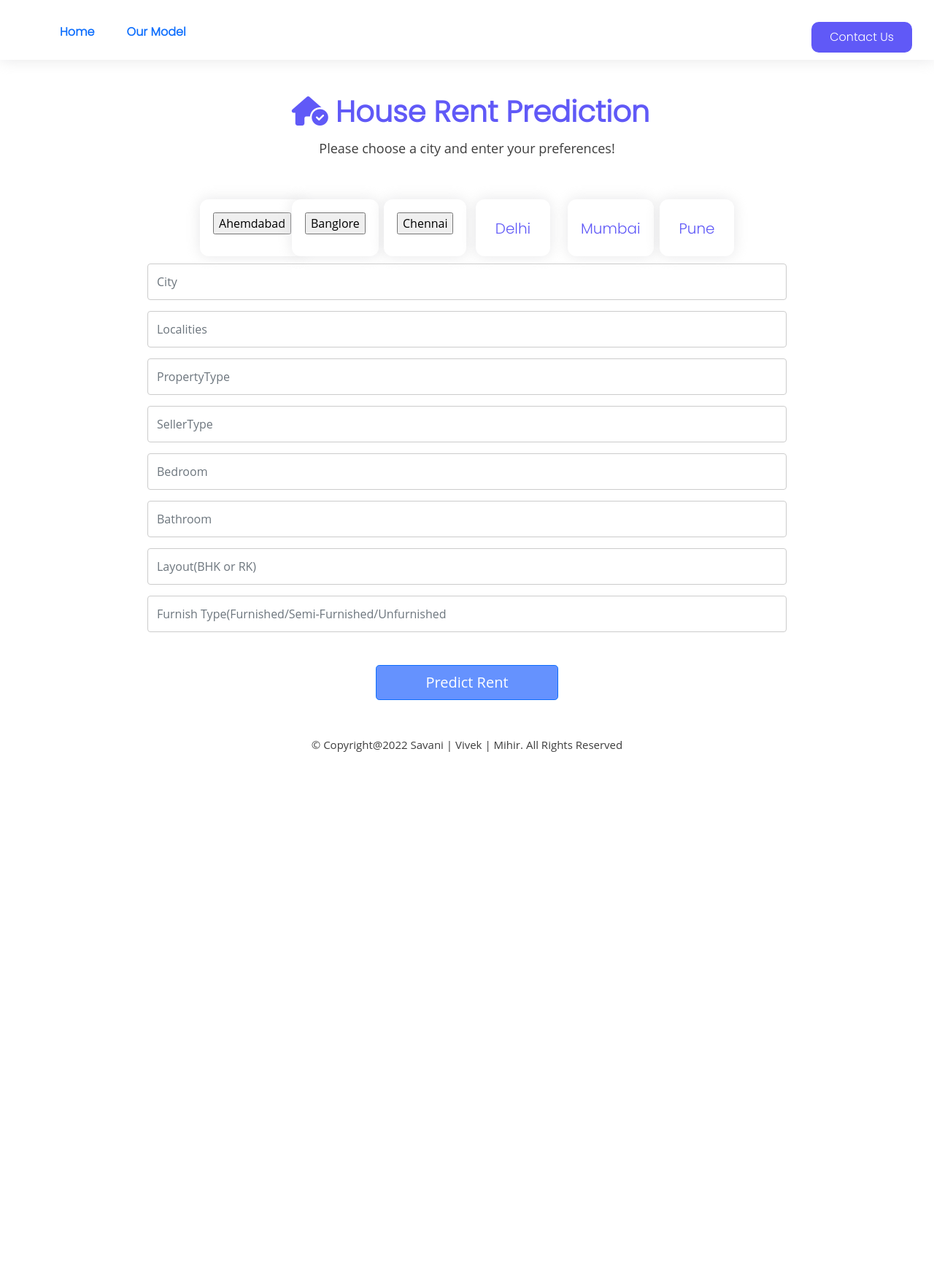
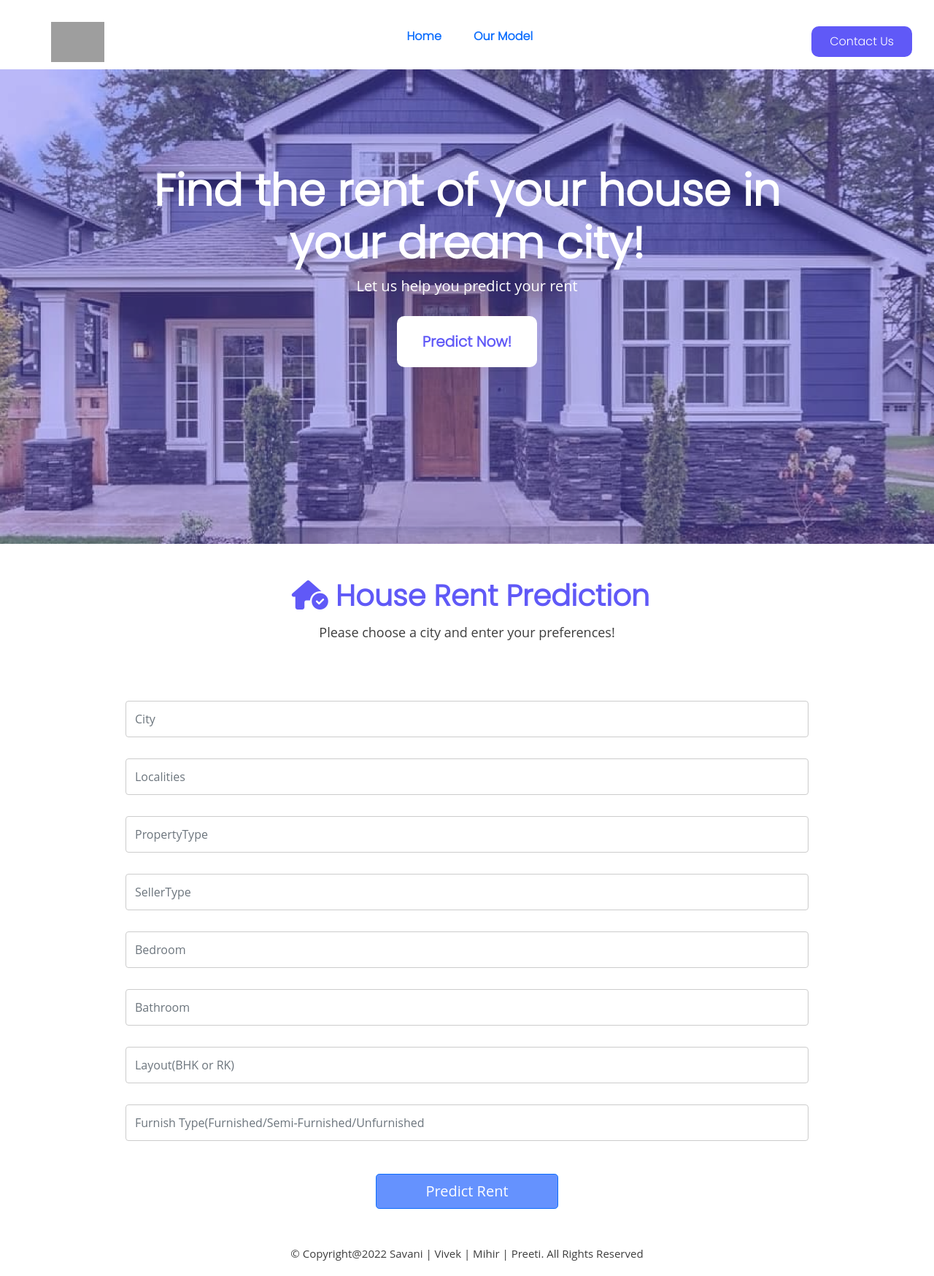
Before and after one commit to aadi2305/house-price-prediction, a Django app: page / in a window 1280 px wide. Shown: the whole page at 73% size. Before the commit the page ends 1030 px from the top, so only its background shows below. Run offline with Django 4.2, Linux system fonts and the light colour scheme; some libraries are stand-ins or nearby versions; grey boxes are pictures that could not be loaded.

Commit message:
front end

```diff
--- a/server/predictor/templates/index.html
+++ b/server/predictor/templates/index.html
@@ -5,7 +5,9 @@
     <meta http-equiv="X-UA-Compatible" content="IE=edge">
     <meta name="viewport" content="width=device-width, initial-scale=1.0">
     <title>House Rent Prediction</title>
+
     <script src="https://kit.fontawesome.com/6d0dc241b2.js" crossorigin="anonymous"></script>
+    <link rel="icon" href="assets/imgs/favicon.ico">
     <!-- <link href="/styles.css" rel="stylesheet"> -->
     <link rel="preconnect" href="https://fonts.googleapis.com">
     <link rel="preconnect" href="https://fonts.gstatic.com" crossorigin>
@@ -70,15 +72,26 @@
         }
         .form-group{
             text-align: center;
-            padding: 10px 120px 5px 120px;
+            padding: 10px 90px 5px 90px;
             outline: none;
+            min-width: 300px;
+            display: flex;
+            flex-direction: column-reverse;
+            position: relative;
+            padding-top: 1.5rem;
         }
         input[type=text], select, textarea {
-            width: 100%;
+            /* width: 100%; */
             padding: 12px;
             border: 1px solid #ccc;
             border-radius: 4px;
+            box-sizing: border-box;
             resize: vertical;
+            min-width: 200px;
+        }
+        input[type=submit]{
+            background-color: #6059f7;
+            color: white;
         }
         .form .btn{
             margin-top: 40px;
@@ -186,22 +199,102 @@
             max-height: 80px;
             margin: 10px 30px;
         }
+        #hero{
+            padding: 40px;
+            text-align: center;
+            background-image: url('assets/imgs/house1.png');
+            background-repeat: no-repeat;
+            background-attachment: fixed;
+            background-size: cover;
+            min-height: 650px;
+        }
+        #hero h1{
+            font-size: 60px;
+            font-family: "Poppins", sans-serif;
+            font-weight: 1000;
+            color:white;
+            padding: 90px 100px;
+            padding-bottom: 0;
+            align-items: center;
+            text-align: center;
 
-
-
+        }
+        #hero p{
+            padding: 10px;
+            padding-top: 0;
+            font-size: 20px;
+            color:white;
+            text-align: center;
+        }
+        #hero img{
+            max-height: 300px;
+        }
+        #hero button{
+            padding: 20px 35px;
+            background-color: white;
+            color: #6059f7;
+            border: none;
+            border-radius: 10px;
+            cursor: pointer;
+            transition: all 0.6 ease 0s;
+            text-align: center;
+            align-items: center;
+            font-weight: 700;
+            font-size: 20px;
+        }
+        #hero .introBtn{
+            text-align: center;
+            align-items: center;
+        }
     </style>
 </head>
 <body>
     <header id="header">
-        <!-- <img src="assets/CSS/logo.svg" alt="logo" class="logo"> -->
+            <img src="assets/CSS/logo.svg" alt="logo" class="logo">
             <nav>
                 <ul class="navLinks">
                     <li><a href="/">Home</a></li>
                     <li><a href="/about">Our Model</a></li>
                 </ul>
             </nav>
+
             <a href="" class="cta"><button class="btn">Contact Us</button></a>
+
     </header>
+    <!-- <nav>
+        <div class="navContainer">
+            <img src="assets/CSS/logo.svg" alt="" class="logo">
+            <div class="menu">
+                <ul class="navLinks">
+                    <li><a href="/">Home</a></li>
+                    <li><a href="/about">Our Model</a></li>
+                </ul>
+
+            </div>
+            <button class="hamburger">
+                <span></span>
+                <span></span>
+                <span></span>
+            </button>
+        </div>
+
+    </nav> -->
+
+    <section id="hero" class="hero">
+        <div class="container">
+            <div class="row">
+                    <div class="mb-5 mb-lg-0 text-center text-lg-start" data-aos="flip-up">
+                        <h1>Find the rent of your house in your dream city!</h1>
+                        <p>Let us help you predict your rent</p>
+                        <div class="introBtn">
+                            <a href="#intro"><button class="btn">Predict Now!</button></a>
+                        </div>
+
+                </div>
+            </div>
+        </div>
+    </section>
+
     <section id="intro" class="intro d-flex align-items-center">
         <div class="container-fluid" data-aos="fade-up">
             <h1 class="title"><i class="fa-solid fa-house-circle-check"></i>House Rent Prediction</h1>
@@ -210,52 +303,10 @@
     </section>
 
     <section id="form" class="form">
-        <div class="container">
-            <form action="" method="POST">
+        <div class="container"  data-aos="flip-up">
+            <form action="" method="POST" class="card-form">
                 {% csrf_token %}
-                <section id="city" class="city">
-                    <div class="form">
-
-                    </div>
-                    <div class="container">
-                        <div class="row">
-                            <div class="col-md-6 col-lg-2 d-flex align-items-stretch mb-5 mb-lg-0">
-                                <div class="cityBox" data-aos="flip-up" data-aos-delay="100">
-                                    <input type="button" value="Ahemdabad" name="city">
-                                </div>
-                            </div>
-                            <div class="col-md-6 col-lg-2 d-flex align-items-stretch mb-5 mb-lg-0">
-                                <div class="cityBox">
-                                    <!-- <h5 class="title">Bangalore</h5> -->
-                                    <input type="button" value="Banglore" name="city">
-                                </div>
-                            </div>
-                            <div class="col-md-6 col-lg-2 d-flex align-items-stretch mb-5 mb-lg-0">
-                                <div class="cityBox">
-                                    <!-- <h5 class="title">Chennai</h5>
-                                     -->
-                                     <input type="button" value="Chennai" name="city">
-                                </div>
-                            </div>
-                            <div class="col-md-6 col-lg-2 d-flex align-items-stretch mb-5 mb-lg-0">
-                                <div class="cityBox">
-                                    <h5 class="title">Delhi</h5>
-                                </div>
-                            </div>
-                            <div class="col-md-6 col-lg-2 d-flex align-items-stretch mb-5 mb-lg-0">
-                                <div class="cityBox">
-                                    <h5 class="title">Mumbai</h5>
-                                </div>
-                            </div>
-                            <div class="col-md-6 col-lg-2 d-flex align-items-stretch mb-5 mb-lg-0">
-                                <div class="cityBox">
-                                    <h5 class="title">Pune</h5>
-                                </div>
-                            </div>
-                        </div>
-                    </div>
-
-                </section>
+                <!-- card form = form group    input = form-group   text=form-control-->
                     <div class="form-group">
                     <input class="form-control" placeholder="City" required type="text" name="city">
                     </div>
@@ -289,7 +340,7 @@
 <footer id="footer">
     <div class="container">
             <div class="copyright">
-              &copy; Copyright@2022 <span>Savani | Vivek | Mihir</span>. All Rights Reserved
+              &copy; Copyright@2022 <span>Savani | Vivek | Mihir | Preeti</span>. All Rights Reserved
             </div>
           </div>
 
```
Also changed, not shown: server/predictor/templates/about.html (+17 -12 lines), server/predictor/templates/result.html (+7 -3 lines), server/predictor/templates/assets/imgs/1.png (added), server/predictor/templates/assets/imgs/2.png (added), server/predictor/templates/assets/imgs/3.png (added), server/predictor/templates/assets/imgs/4.png (added), server/predictor/templates/assets/imgs/5.png (added), server/predictor/templates/assets/imgs/favicon.ico (added), server/predictor/templates/assets/imgs/house.png (added), server/predictor/templates/assets/imgs/house1.jpg (added), server/predictor/templates/assets/imgs/house1.png (added), templates/favicon.ico (added), templates/index.html (added). Lines whose indentation alone changed are shown as unchanged.
